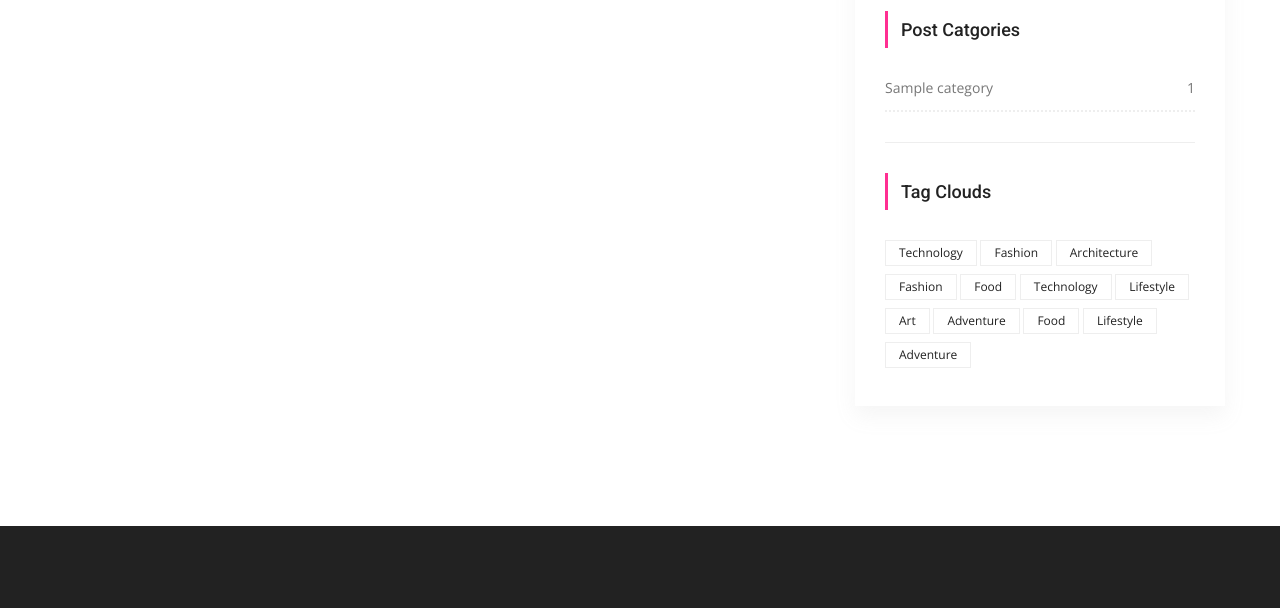
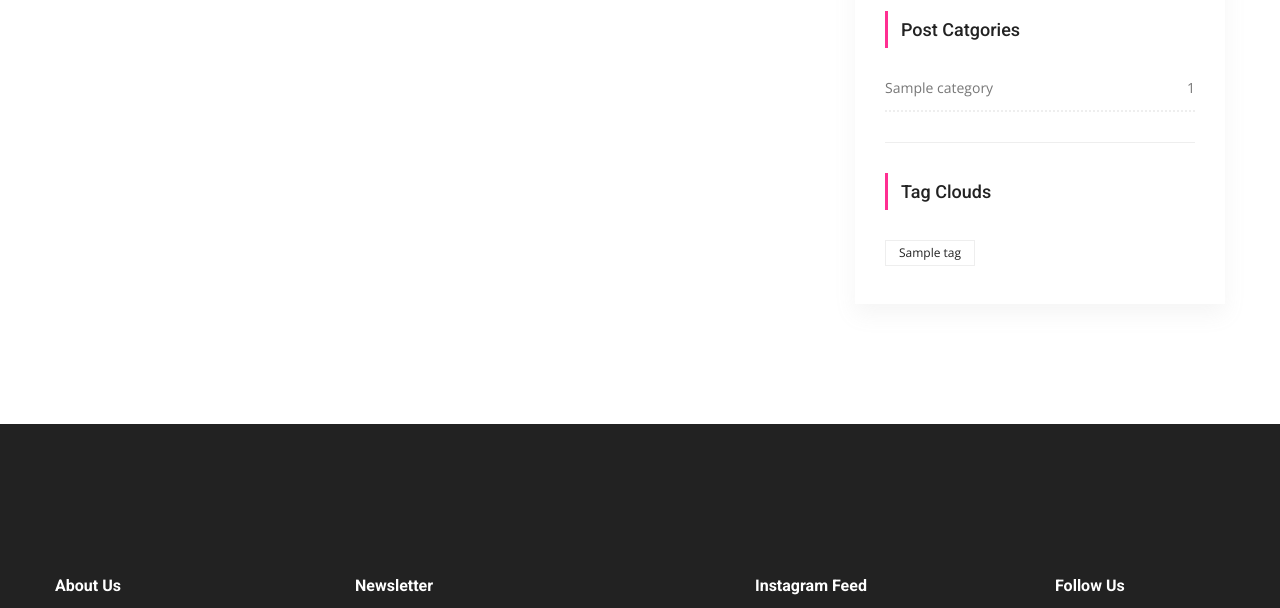
Before and after one commit to gurnitha/django-fantom-blog, a Django app: page / in a window 1280 px wide. Shown: the part 2018-2626 px from the top of the page. Run offline with Django 3.2, Linux system fonts and the light colour scheme; tables that the repository leaves empty hold one stand-in row (values such as "Sample post"); grey boxes marked "Sample" are stand-in pictures; some libraries are stand-ins or nearby versions.

Commit message:
20.2 Tags - Create custom templatetag, and loop it

```diff
--- a/posts/templatetags/cutom_tags.py
+++ b/posts/templatetags/cutom_tags.py
@@ -4,12 +4,18 @@
 from django import template
 
 # Locals
-from posts.models import Category
+from posts.models import Category, Tag
 
 
 # Register template Library module of the template
 register = template.Library()
 
+# Customtag: category
 @register.simple_tag(name="categories")
 def all_categories():
 	return Category.objects.all()
+
+# Customtag: tag
+@register.simple_tag(name="tags")
+def all_tags():
+	return Tag.objects.all()
--- a/posts/views.py
+++ b/posts/views.py
@@ -36,8 +36,8 @@ class PostDetail(DetailView):
 # Class:CategoryDetail
 class PostsByCategory(ListView):
     model = Post
+    context_object_name = 'postsbycategory'
     template_name = 'posts/posts_by_category.html'
-    context_object_name = 'postsbycategory'
 
     def get_queryset(self):
         self.category = get_object_or_404(Category,pk=self.kwargs['pk'])
--- a/templates/posts/sight_side.html
+++ b/templates/posts/sight_side.html
@@ -80,18 +80,10 @@
         <aside class="single-sidebar-widget tag_cloud_widget">
             <h4 class="widget_title">Tag Clouds</h4>
             <ul class="list">
-                <li><a href="#">Technology</a></li>
-                <li><a href="#">Fashion</a></li>
-                <li><a href="#">Architecture</a></li>
-                <li><a href="#">Fashion</a></li>
-                <li><a href="#">Food</a></li>
-                <li><a href="#">Technology</a></li>
-                <li><a href="#">Lifestyle</a></li>
-                <li><a href="#">Art</a></li>
-                <li><a href="#">Adventure</a></li>
-                <li><a href="#">Food</a></li>
-                <li><a href="#">Lifestyle</a></li>
-                <li><a href="#">Adventure</a></li>
+                {% tags as tags %}
+                {% for tag in tags %}
+                <li><a href="#">{{tag.title}}</a></li>
+                {% endfor %}
             </ul>
         </aside>
     </div>
```
Also changed, not shown: README.md.
